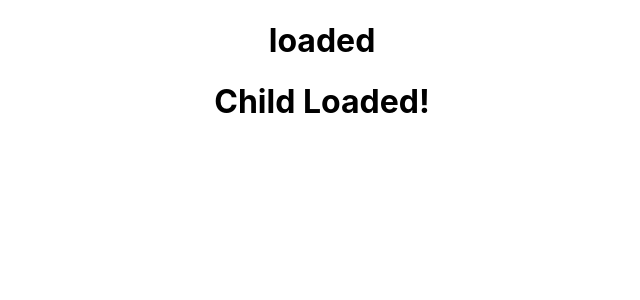
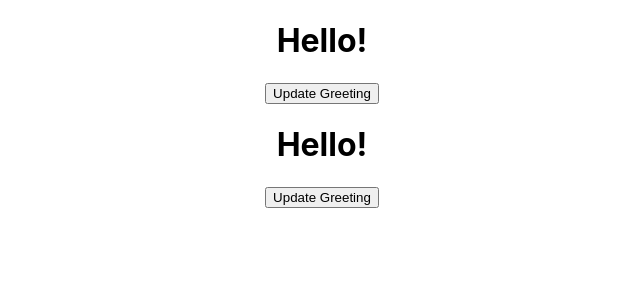
Before and after one commit to Fantomen31/gitpod-react, a React (Create React App) app in the folder my-app/: page / in a window 1280 px wide. Shown: the top 300 px of the page, without its empty margins (318-958 px from the left). Built offline with nearby package versions, Linux system fonts and the light colour scheme.

Commit message:
went through lifecycle of componentDidUpdate

```diff
--- a/my-app/src/App.js
+++ b/my-app/src/App.js
@@ -1,12 +1,12 @@
 import './App.css';
-import LifeCyclesCDM from './components/LifeCyclesCDM';
+import LifeCyclesCDU from './components/LifeCyclesCDU';
 
 
 
 function App() {
   return (
     <div className="App">
-      <LifeCyclesCDM />
+      <LifeCyclesCDU/>
     </div>
   );
 }
--- /dev/null
+++ b/my-app/src/components/LifeCyclesCDU.js
@@ -0,0 +1,36 @@
+import React, { Component } from 'react'
+import LifeCyclesCDUChild from './LifeCyclesCDUChild'
+
+export class LifeCyclesCDU extends Component {
+    constructor(props) {
+        console.log('Constructor called')
+        super(props)
+
+      this.state = {
+         greeting: 'Hello!'
+      }
+    }
+    updateGreeting = () => {
+        console.log('update greeting called')
+        this.setState(prevState =>{
+            return {
+                greeting: prevState.greeting === 'Hello!' ? 'Goodbye!' : 'Hello!'
+            }
+        })
+    }
+    componentDidUpdate() {
+        console.log('Componenet updated')
+    }
+  render() {
+    console.log('render method called')
+    return (
+      <div>
+        <h1>{this.state.greeting}</h1>
+        <button onClick={this.updateGreeting}>Update Greeting</button>
+        <LifeCyclesCDUChild parentGreeting={this.state.greeting}/>
+      </div>
+    )
+  }
+}
+
+export default LifeCyclesCDU
--- /dev/null
+++ b/my-app/src/components/LifeCyclesCDUChild.js
@@ -0,0 +1,39 @@
+import React, { Component } from 'react'
+
+export class LifeCyclesCDUChild extends Component {
+    constructor(props) {
+        console.log('Child Constructor called')
+        super(props)
+
+      this.state = {
+         greeting: 'Hello!'
+      }
+    }
+    updateGreeting = () => {
+        console.log('Child update greeting called')
+        this.setState(prevState =>{
+            return {
+                greeting: prevState.greeting === 'Hello!' ? 'Goodbye!' : 'Hello!'
+            }
+        })
+    }
+    componentDidUpdate(prevState, prevProps) {
+        console.log('Child Componenet updated')
+        console.log('prevProps', prevState)
+        console.log('prevState', prevProps)
+        if (prevProps.parentGreeting !== this.props.parentGreeting){
+            console.log('Parent greeting has changed')
+        }
+    }
+  render() {
+    console.log('Child render method called')
+    return (
+      <div>
+        <h1>{this.state.greeting}</h1>
+        <button onClick={this.updateGreeting}>Update Greeting</button>
+      </div>
+    )
+  }
+}
+
+export default LifeCyclesCDUChild
```
